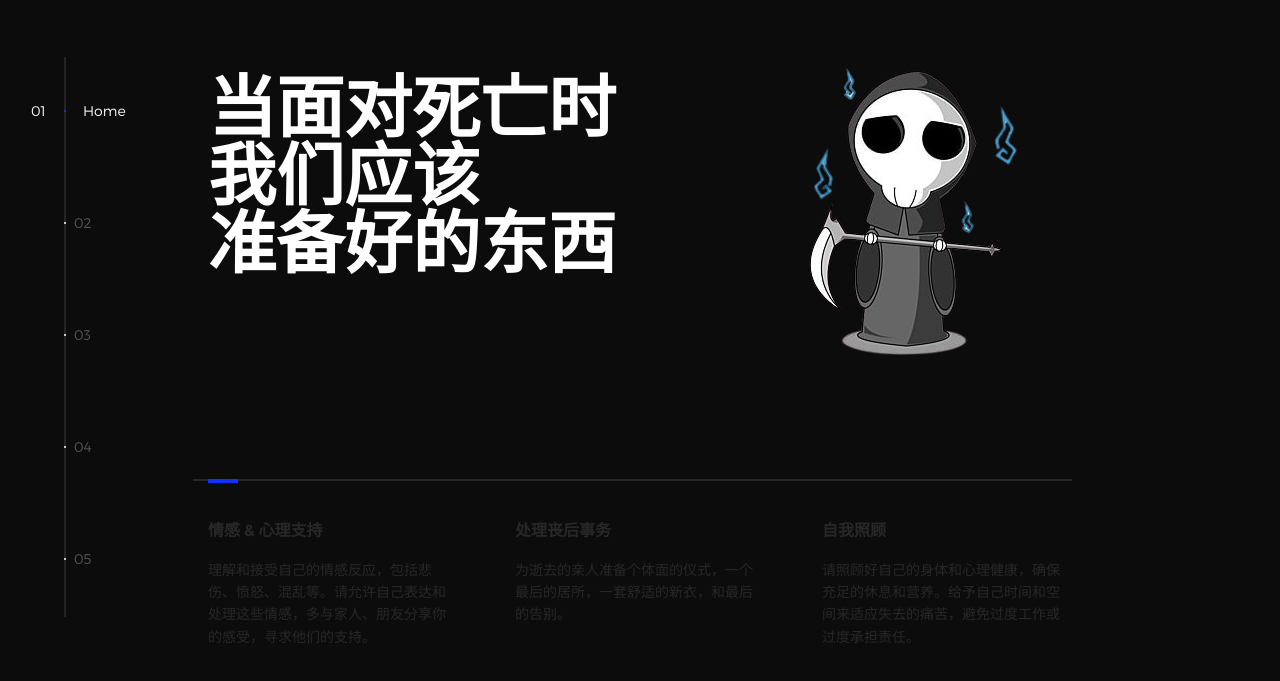
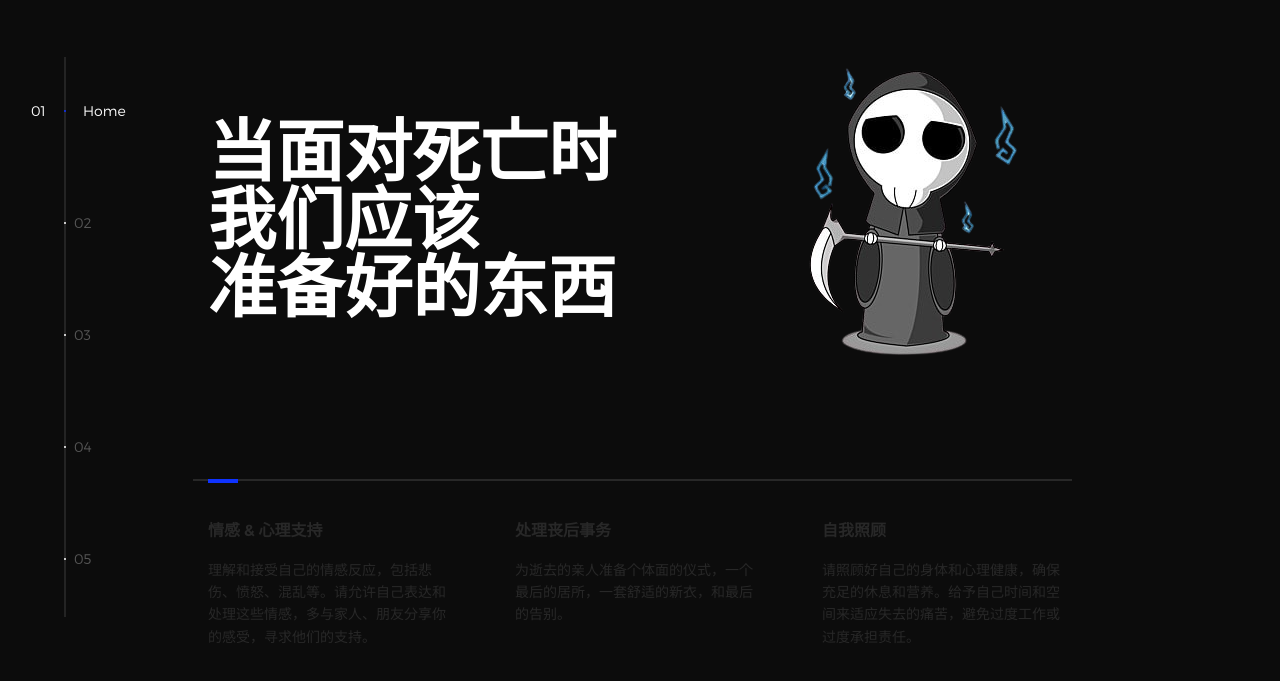
Before and after one commit to Jienli-trading/online, a plain HTML site: page index.html in a window 1280 px wide. Shown: the part 63-744 px from the top of the page. Drawn offline with nearby package versions, Linux system fonts and the light colour scheme.

Commit message:
Update index.html

```diff
--- a/index.html
+++ b/index.html
@@ -47,7 +47,7 @@
           <li class="l-section section section--is-active">
             <div class="intro">
               <div class="intro--banner">
-                <h1 style="padding-top: 0%;">当面对死亡时<br>我们应该<br>准备好的东西</h1>
+                <h1 style="padding-top: 5%;">当面对死亡时<br>我们应该<br>准备好的东西</h1>
                 <img src="assets/img/cute-death.png" alt="Welcome" style="padding-bottom: 10%;">
               </div>
               <div class="intro--options">
```
